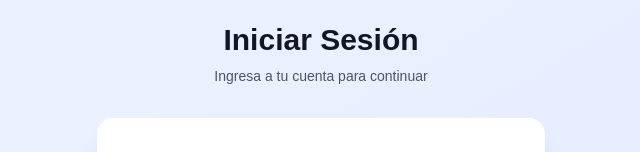
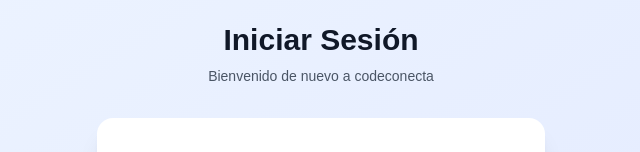
Before and after one commit to AgustinGonzalez1/challenge-itrock, a Next.js app: page /auth/login in a window 1280 px wide. Shown: the part 169-321 px from the top of the page, without its empty margins (319-959 px from the left). Built offline with nearby package versions, Linux system fonts and the light colour scheme.

Commit message:
fix: update welcome message on login page for clarity

```diff
--- a/src/app/auth/login/page.tsx
+++ b/src/app/auth/login/page.tsx
@@ -10,7 +10,7 @@ const loginPage = () => {
             <span className="text-xl font-bold text-white">M</span>
           </div>
           <h2 className="mt-6 text-3xl font-bold text-gray-900">Iniciar Sesión</h2>
-          <p className="mt-2 text-sm text-gray-600">Ingresa a tu cuenta para continuar</p>
+          <p className="mt-2 text-sm text-gray-600">Bienvenido de nuevo a codeconecta</p>
         </div>
 
         {/* Form */}
```
